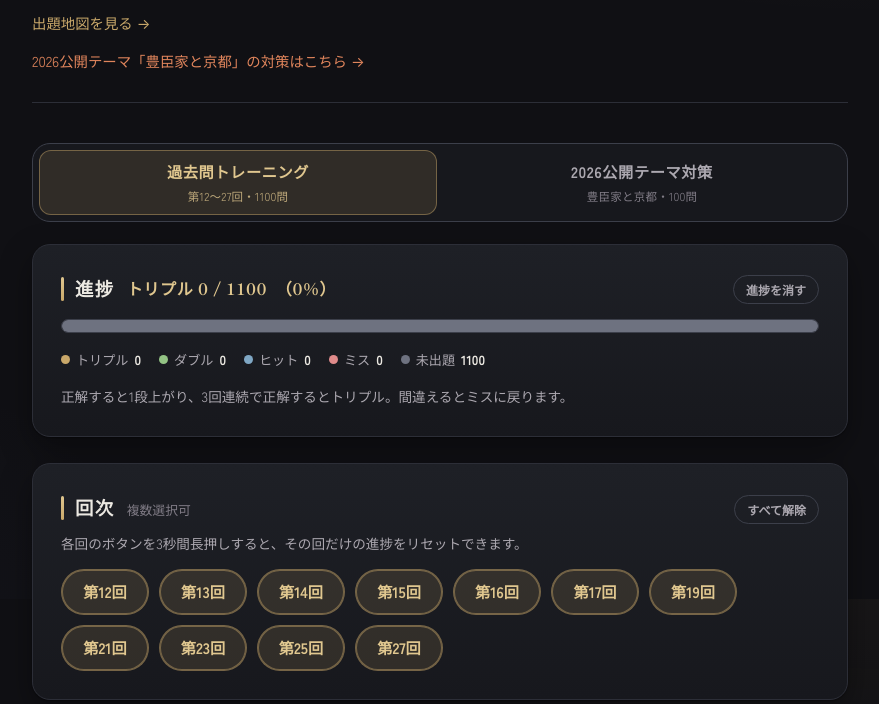
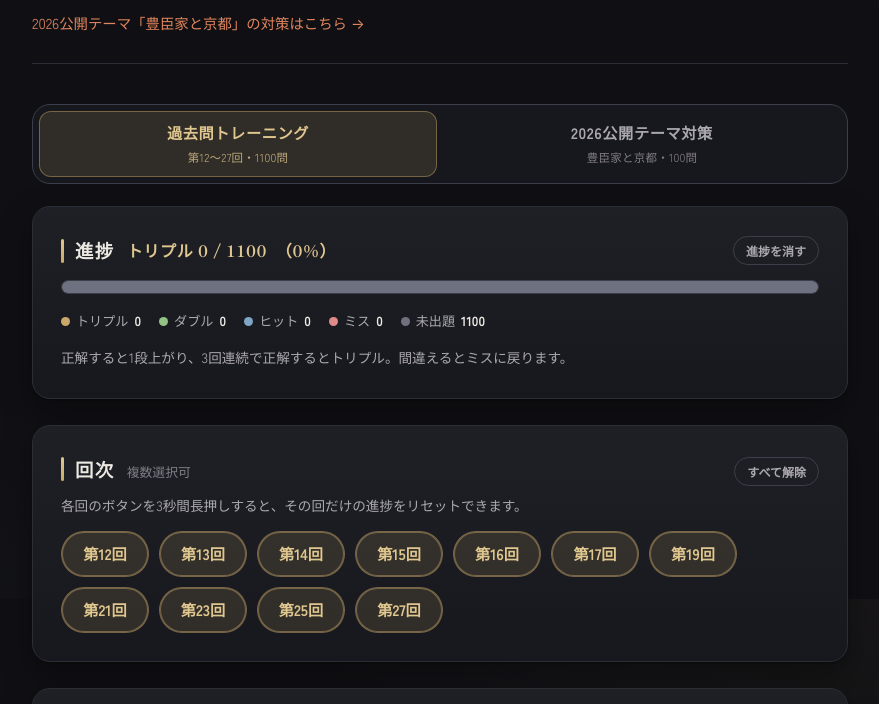
Before and after one commit to eikoeigoenglish-star/kyoto-kentei, a plain HTML site: page index.html in a window 1280 px wide. Shown: the part 201-905 px from the top of the page, without its empty margins (200-1079 px from the left). Drawn offline with Linux system fonts and the light colour scheme.

Commit message:
Add files via upload

```diff
--- a/index.html
+++ b/index.html
@@ -33,7 +33,6 @@
       <p class="app-eyebrow">KYOTO KENTEI — GRADE 2</p>
       <h1 class="app-title">京都検定2級<span class="app-title-sub">四択トレーニング</span></h1>
       <p class="app-lead" id="app-lead">1100問すべてをトリプルにするのが目標です。</p>
-      <p class="map-nav"><a href="map.html">出題地図を見る →</a></p>
       <p class="map-nav theme-nav" id="theme-nav" hidden><a href="?mode=theme-2026-toyotomi">公開テーマの対策はこちら →</a></p>
     </header>
     </header>
```
